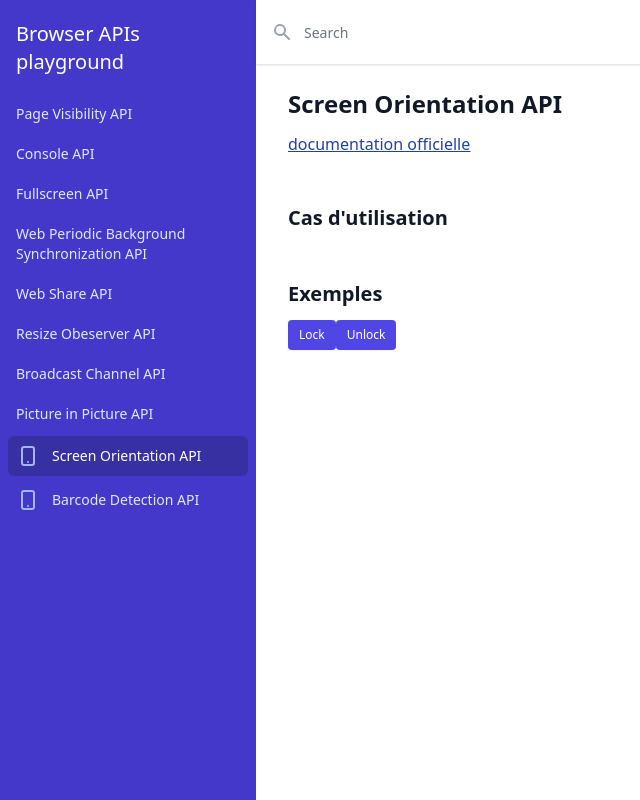
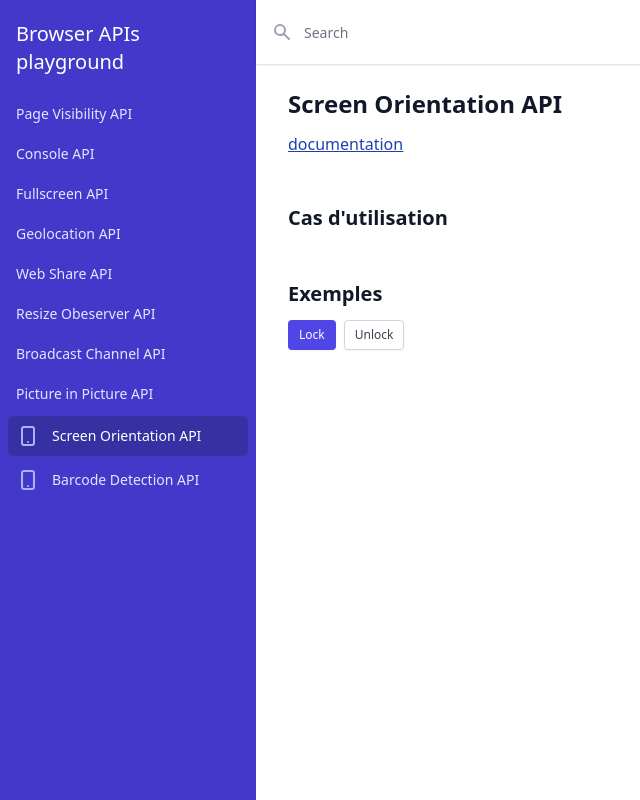
Before and after one commit to guignol1981/browser-apis, a Vue app: page /screen-orientation-api in a window 1280 px wide. Shown: the whole page, without its empty margins (0-640 px from the left). Built offline with nearby package versions, Linux system fonts and the light colour scheme; a web font is replaced by a local one; what @tailwindcss/typography would draw is missing.

Commit message:
geolocation

```diff
--- a/package.json
+++ b/package.json
@@ -19,7 +19,8 @@
         "postcss": "^7",
         "tailwindcss": "npm:@tailwindcss/postcss7-compat",
         "vue": "^3.0.0",
-        "vue-router": "^4.0.0-0"
+        "vue-router": "^4.0.0-0",
+        "vue3-google-map": "^0.8.3"
     },
     "devDependencies": {
         "@typescript-eslint/eslint-plugin": "^4.18.0",
--- a/public/index.html
+++ b/public/index.html
@@ -1,16 +1,20 @@
 <!DOCTYPE html>
 <html lang="">
     <head>
-    <meta charset="utf-8">
-    <meta http-equiv="X-UA-Compatible" content="IE=edge">
-    <meta name="viewport" content="width=device-width,initial-scale=1.0">
-    <link rel="icon" href="<%= BASE_URL %>favicon.ico">
+        <meta charset="utf-8" />
+        <meta http-equiv="X-UA-Compatible" content="IE=edge" />
+        <meta name="viewport" content="width=device-width,initial-scale=1.0" />
+        <link rel="icon" href="<%= BASE_URL %>favicon.ico" />
         <link rel="stylesheet" href="https://rsms.me/inter/inter.css" />
         <title><%= htmlWebpackPlugin.options.title %></title>
     </head>
     <body>
         <noscript>
-      <strong>We're sorry but <%= htmlWebpackPlugin.options.title %> doesn't work properly without JavaScript enabled. Please enable it to continue.</strong>
+            <strong
+                >We're sorry but <%= htmlWebpackPlugin.options.title %> doesn't
+                work properly without JavaScript enabled. Please enable it to
+                continue.</strong
+            >
         </noscript>
         <div id="app"></div>
         <!-- built files will be auto injected -->
--- a/src/components/ApiTemplate.vue
+++ b/src/components/ApiTemplate.vue
@@ -4,7 +4,7 @@
             {{ title }}
         </h2>
         <div class="text-blue-800 mt-3 underline">
-            <a :href="docUrl" target="_blank">documentation officielle</a>
+            <a :href="docUrl" target="_blank">documentation</a>
         </div>
         <div class="mt-12">
             <h2 class="text-xl font-semibold text-gray-900">
--- a/src/components/Dashboard.vue
+++ b/src/components/Dashboard.vue
@@ -225,8 +225,8 @@ const navigation = [
         routeName: NomRoutes.FullscreenAPI,
     },
     {
-        name: 'Web Periodic Background Synchronization API',
-        routeName: NomRoutes.WebPeriodicBackgroundSynchronizationAPI,
+        name: 'Geolocation API',
+        routeName: NomRoutes.GeolocationApi,
     },
     {
         name: 'Web Share API',
--- a/src/router/index.ts
+++ b/src/router/index.ts
@@ -12,6 +12,7 @@ export enum NomRoutes {
     BroadcastChannelApi = 'broadcast-channel-api',
     PictureInPictureApi = 'pip-api',
     ResizeObserverApi = 'resize-observer-api',
+    GeolocationApi = 'geolocation-api',
 }
 
 const routes: Array<RouteRecordRaw> = [
@@ -100,6 +101,14 @@ const routes: Array<RouteRecordRaw> = [
                 /* webpackChunkName: "/resize-observer-api" */ '../views/ResizeObserverApi.vue'
             ),
     },
+    {
+        path: '/geolocation-api',
+        name: NomRoutes.GeolocationApi,
+        component: () =>
+            import(
+                /* webpackChunkName: "/geolocation-api" */ '../views/GeolocationApi.vue'
+            ),
+    },
 ];
 
 const router = createRouter({
--- a/src/views/FullscreenApi.vue
+++ b/src/views/FullscreenApi.vue
@@ -311,7 +311,6 @@ export default {
             exitFullscreen,
         };
     },
-    mounted() {},
 };
 </script>
 
--- /dev/null
+++ b/src/views/GeolocationApi.vue
@@ -0,0 +1,64 @@
+<template>
+    <div>
+        <api-template-vue :title="title" :docUrl="docUrl" :useCases="useCases">
+            <template v-slot:examples>
+                <GoogleMap
+                    api-key="AIzaSyAXDiSlaEOPnfKkPJ3oSwrJDMeh6MV3syk"
+                    style="width: 100%; height: 500px"
+                    :center="{ lat, lng }"
+                    :zoom="15"
+                >
+                    <Marker :options="{ position: { lat, lng } }" />
+                </GoogleMap>
+            </template>
+        </api-template-vue>
+    </div>
+</template>
+
+<script>
+import ApiTemplateVue from '@/components/ApiTemplate.vue';
+import { onMounted, reactive, toRefs } from '@vue/runtime-core';
+import { GoogleMap, Marker } from 'vue3-google-map';
+
+const title = 'Geolocation API';
+const docUrl =
+    'https://developer.mozilla.org/en-US/docs/Web/API/Geolocation_API';
+const useCases = [
+    `Afficher les services à proximité d'un utilisateur`,
+    `Calculer un trajet depuis la position de l'utilisateur`,
+];
+
+export default {
+    components: {
+        ApiTemplateVue,
+        GoogleMap,
+        Marker,
+    },
+    setup() {
+        const center = reactive({ lat: 40.689247, lng: -74.044502 });
+        const { lat, lng } = toRefs(center);
+
+        navigator.geolocation.getCurrentPosition((res) => {
+            center.lat = res.coords.latitude;
+            center.lng = res.coords.longitude;
+        });
+
+        navigator.geolocation.watchPosition((res) => {
+            center.lat = res.coords.latitude;
+            center.lng = res.coords.longitude;
+        });
+
+        onMounted(() => {});
+
+        return {
+            title,
+            docUrl,
+            useCases,
+            lat,
+            lng,
+        };
+    },
+};
+</script>
+
+<style lang="scss" scoped></style>
--- a/src/views/ScreenOrientationApi.vue
+++ b/src/views/ScreenOrientationApi.vue
@@ -2,6 +2,7 @@
     <div>
         <api-template-vue :title="title" :docUrl="docUrl" :useCases="useCases">
             <template v-slot:examples>
+                <div class="space-x-2">
                     <button
                         id="lockButton"
                         type="button"
@@ -12,11 +13,11 @@
                     </button>
                     <button
                         type="button"
-                    class="inline-flex items-center px-2.5 py-1.5 border border-transparent text-xs font-medium rounded shadow-sm text-white bg-indigo-600 hover:bg-indigo-700 focus:outline-none focus:ring-2 focus:ring-offset-2 focus:ring-indigo-500"
-                    @click="unlock"
+                        class="inline-flex items-center px-2.5 py-1.5 border border-gray-300 shadow-sm text-xs font-medium rounded text-gray-700 bg-white hover:bg-gray-50 focus:outline-none focus:ring-2 focus:ring-offset-2 focus:ring-indigo-500"
                     >
                         Unlock
                     </button>
+                </div>
             </template>
         </api-template-vue>
     </div>
```
Also changed, not shown: 1 other file (tests, documents, lock files or other folders). Lines whose indentation alone changed are shown as unchanged.
